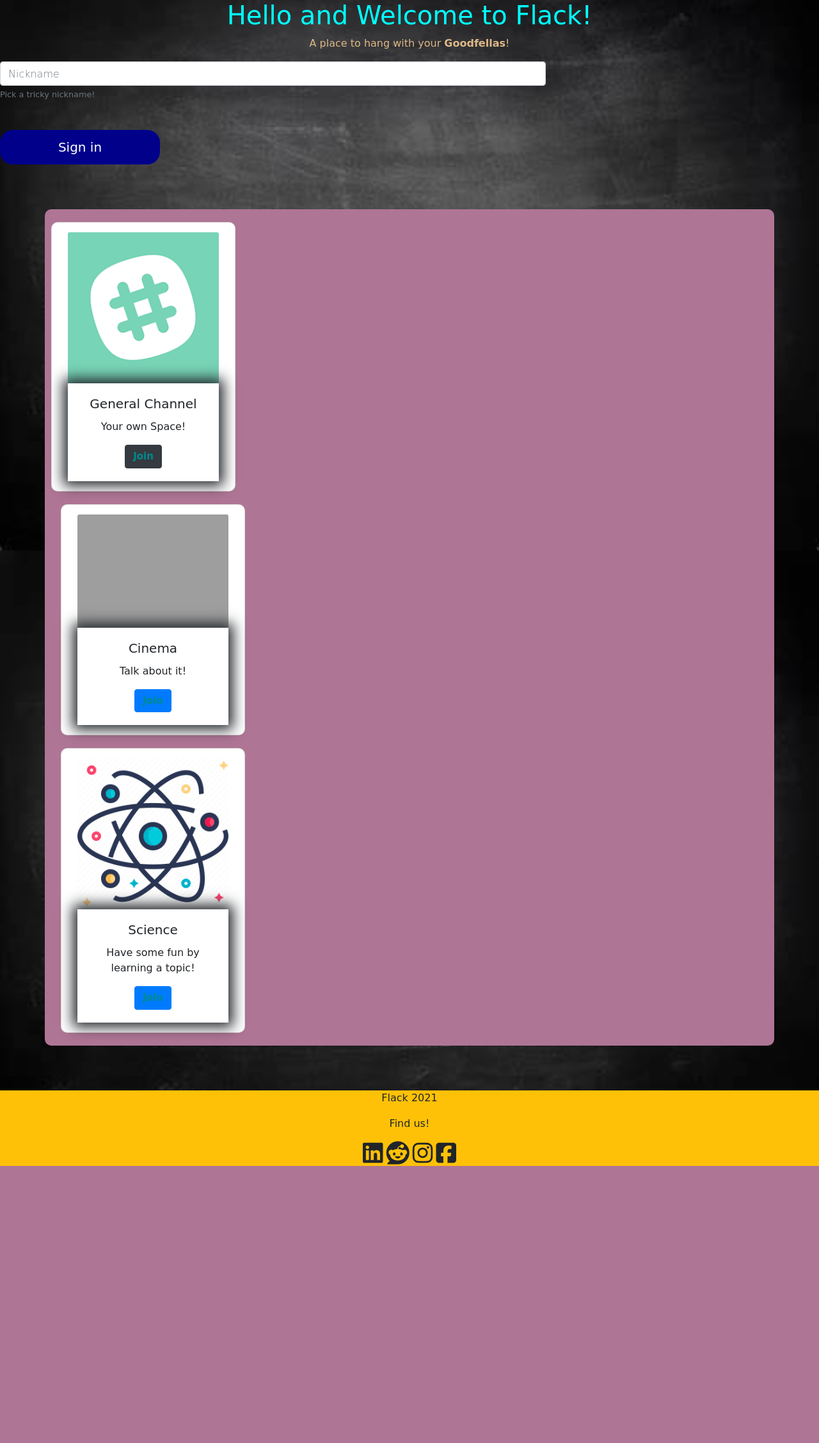
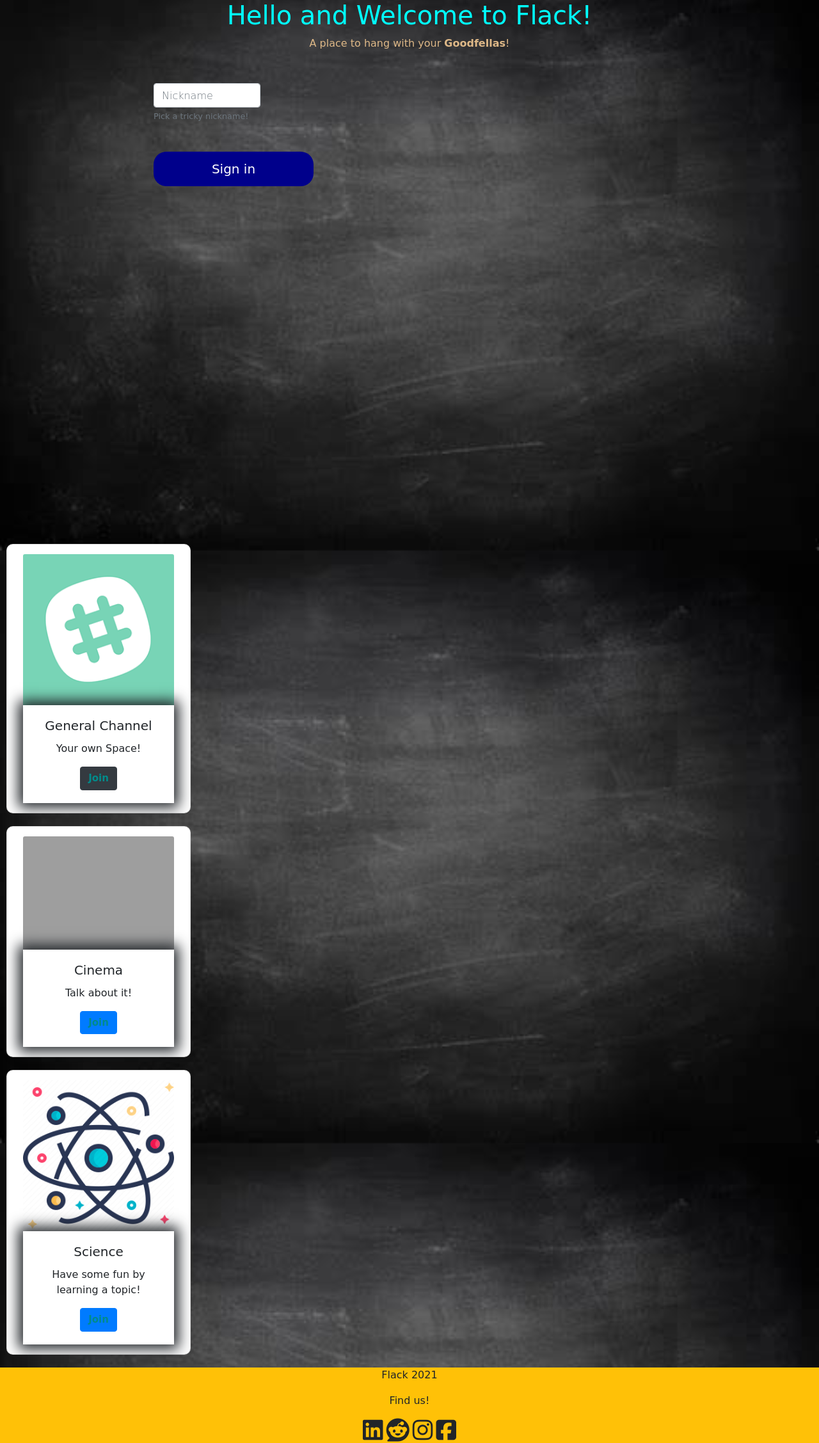
Before and after one commit to MajorTom97/cs50w-project2, a Flask app: page / in a window 1280 px wide. Shown: the part 66-2321 px from the top of the page at 64% size. Before the commit the page ends 1888 px from the top, so only its background shows below. Run offline with Flask 2, Linux system fonts and the light colour scheme; some libraries are stand-ins or nearby versions; some web fonts are replaced; grey boxes are pictures that could not be loaded.

Commit message:
stylischen und gut auszusiehen

```diff
--- a/static/styles/style.css
+++ b/static/styles/style.css
@@ -9,7 +9,42 @@
   font-family: 'Rampart One', cursive;
 }
 
-.button_signin {
+.containersignin {
+  display: -webkit-box;
+  display: -ms-flexbox;
+  display: flex;
+  height: 700px;
+  width: 800px;
+  border: 10px;
+  margin: auto;
+  margin-top: 50px;
+}
+
+.form {
+  display: -webkit-box;
+  display: -ms-flexbox;
+  display: flex;
+  -webkit-box-orient: vertical;
+  -webkit-box-direction: normal;
+      -ms-flex-direction: column;
+          flex-direction: column;
+  width: 50%;
+  -webkit-box-align: center;
+      -ms-flex-align: center;
+          align-items: center;
+  background-color: wheat;
+}
+
+.box {
+  padding: 12px;
+  width: 65%;
+  margin: 15px;
+  border: 1px solid black;
+  outline: none;
+  border-radius: 20px;
+}
+
+#button_signin {
   width: 250px;
   color: white;
   font-size: 20px;
@@ -21,9 +56,23 @@
   margin-top: 30px;
 }
 
-.button_signin:hover {
-  -webkit-transition: purple;
-  transition: purple;
+#button_signin:hover {
+  cursor: pointer;
+  background-color: aquamarine;
+}
+
+/*Right Side*/
+.side {
+  display: -webkit-box;
+  display: -ms-flexbox;
+  display: flex;
+  -webkit-box-pack: center;
+      -ms-flex-pack: center;
+          justify-content: center;
+  -webkit-box-align: center;
+      -ms-flex-align: center;
+          align-items: center;
+  width: 50%;
 }
 
 .card {
@@ -200,6 +249,8 @@ input:focus {
   color: #fff !important;
 }
 
+
+
 .chat-bubble {
   padding: 10px 14px;
   background: lightcoral;
--- a/static/styles/style.scss
+++ b/static/styles/style.scss
@@ -1,6 +1,5 @@
 $blue: #FFD8BE;
 // Moods
-
 
 :root.dark {
   --bg-color: #121212;
@@ -15,7 +14,33 @@ $blue: #FFD8BE;
 
 // Base
 
-.button_signin{
+.containersignin{
+  display: flex;
+  height: 700px;
+  width: 800px;
+  border: 10px;
+  margin: auto;
+  margin-top: 50px;
+}
+
+.form{
+  display: flex;
+  flex-direction: column;
+  width: 50%;
+  align-items: center;
+  background-color: wheat;
+}
+
+.box{
+  padding: 12px;
+  width: 65%;
+  margin: 15px;
+  border: 1px solid black;
+  outline: none;
+  border-radius: 20px;
+}
+
+#button_signin{
   width: 250px;
   color: white;
   font-size: 20px;
@@ -27,8 +52,17 @@ $blue: #FFD8BE;
   margin-top: 30px;
 }
 
-.button_signin:hover{
-  transition: purple ;
+#button_signin:hover{
+  cursor: pointer;
+  background-color: aquamarine ;
+}
+
+/*Right Side*/
+.side{
+  display: flex;
+  justify-content: center;
+  align-items: center;
+  width: 50%;
 }
 
 .card{
@@ -181,6 +215,7 @@ input {
 }
 
 //Chat Bubble
+
 .chat-bubble {
   padding: 10px 14px;
   background: lightcoral;
--- a/templates/base.html
+++ b/templates/base.html
@@ -22,7 +22,7 @@ Sign in
 </div>
 
 
-
+<div class="containersignin">
     <div class="row no-gutters">
         <div class="col-8">
             <form action="/chat" method="POST" id="nick_user">
@@ -30,12 +30,13 @@ Sign in
                     <input type="text" class="form-control" id="nick" name="nickname" placeholder="Nickname">
                     <small class="form-text text-muted">Pick a tricky nickname!</small>
                 </div>
-            <button type="submit" class="button_signin">Sign in</button>
+                <button type="submit" id="button_signin">Sign in</button>
             </form>
         </div>
-    <div class="container">
-        <div class="row">
-            <div class="col-md-4">
+    </div>
+</div>
+
+<div class="left">
 <div class="card text-center" style="width: 18rem;">
     <img src="../static/styles/img/general.png" class="card-img-top" alt="...">
     <div class="card-body">
@@ -44,7 +45,7 @@ Sign in
         <a href="#" class="btn btn-dark">Join</a>
     </div>
 </div>
-                <div class="col-md-4">
+
 <div class="card text-center" style="width: 18rem;">
     <img src="../static/styles/img/cinema.png" class="card-img-top" alt="...">
     <div class="card-body">
@@ -53,19 +54,13 @@ Sign in
         <a href="#" class="btn btn-primary">Join</a>
     </div>
 </div>
-                </div>
 
-                <div class="col-md-4">
 <div class="card text-center" style="width: 18rem;">
     <img src="../static/styles/img/science2.png" class="card-img-top" alt="...">
     <div class="card-body">
         <h5 class="card-title">Science</h5>
         <p class="card-text">Have some fun by learning a topic!</p>
         <a href="#" class="btn btn-primary">Join</a>
-                        </div>
-                    </div>
-                </div>
-            </div>
     </div>
 </div>
 </div>
```
Also changed, not shown: static/scripts/erase.txt (deleted, +0 -58 lines), templates/chat.html (+10 -3 lines), package-lock.json (added), 1 other file. Lines whose indentation alone changed are shown as unchanged.
